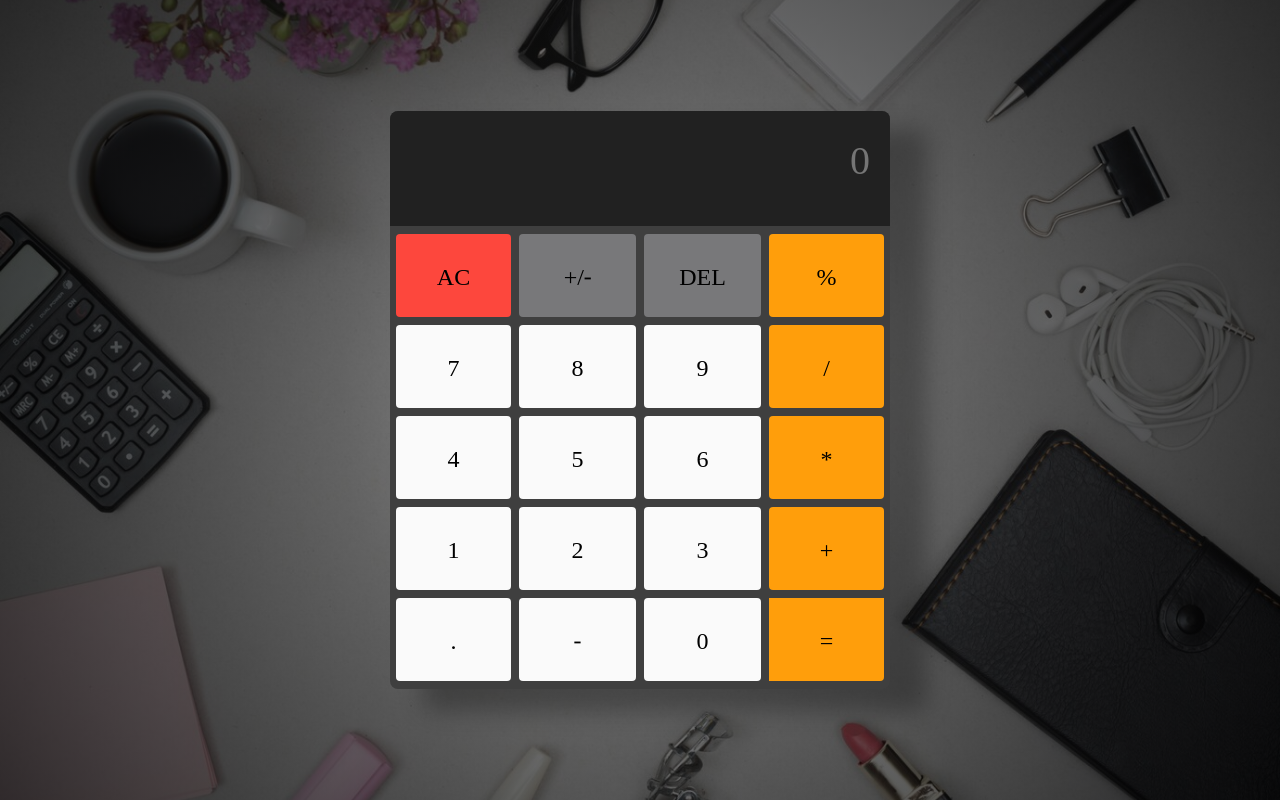
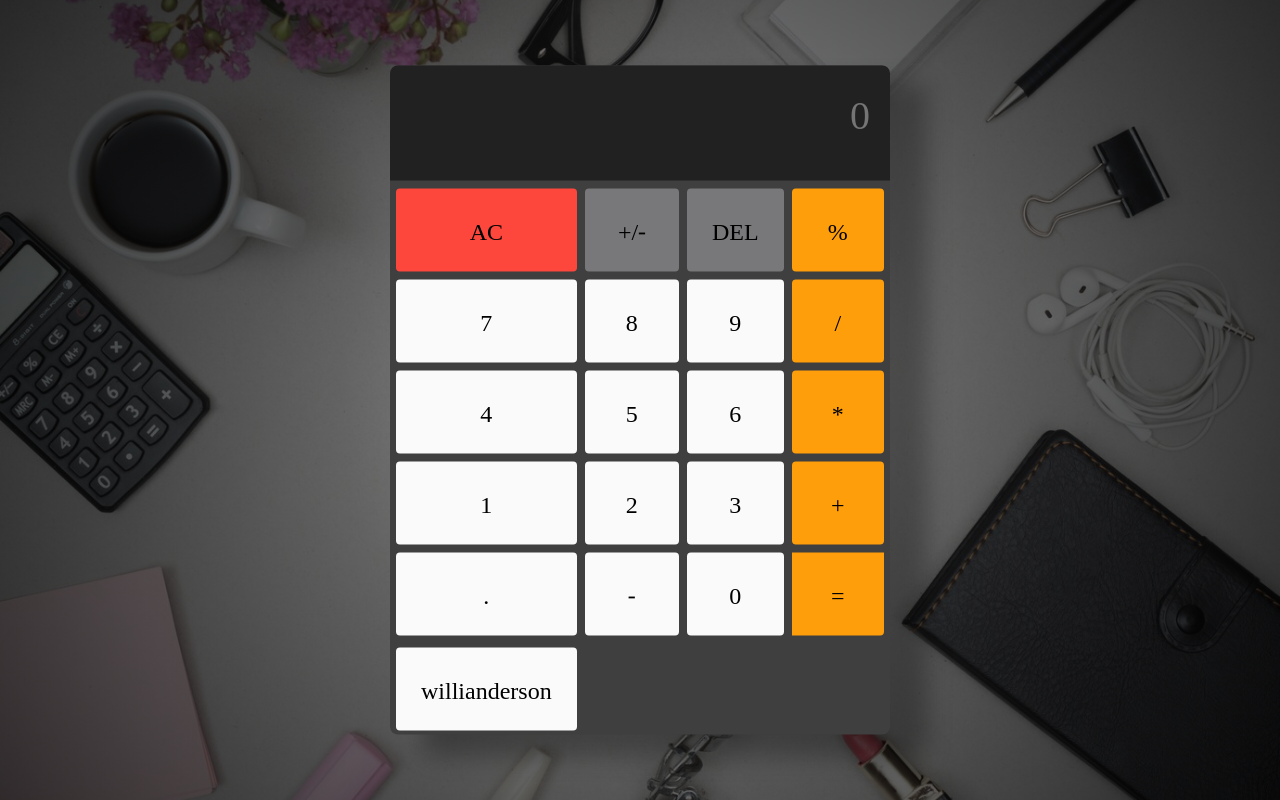
Before and after one commit to Willian1661/calculate_project, a website built with webpack: page src/pages/index.html in a window 1280 px wide. Built offline with nearby package versions, Linux system fonts and the light colour scheme.

Commit message:
creating component-buttom

```diff
--- a/package.json
+++ b/package.json
@@ -6,7 +6,7 @@
   "scripts": {
     "test": "jest --coverage",
     "build": "webpack",
-    "lint":"npx eslint ./src"
+    "lint": "npx eslint ./src"
   },
   "repository": {
     "type": "git",
@@ -31,6 +31,7 @@
     "webpack-cli": "^5.0.1"
   },
   "dependencies": {
+    "eslint-plugin-jest": "^27.1.7",
     "lodash": "^4.17.21"
   }
 }
--- /dev/null
+++ b/src/assets/components.js
@@ -0,0 +1,4 @@
+import buttom from "../components/buttom";
+
+const buttomsDiv = document.getElementById("buttoms");
+buttomsDiv.innerHTML += buttom('willianderson')
--- /dev/null
+++ b/src/components/buttom.js
@@ -0,0 +1,4 @@
+function buttom(content) {
+	return `<button class="buttom js-btn-padroes" data-valor"${content}">${content}</button>`;
+}
+module.exports = buttom;
--- a/src/pages/index.html
+++ b/src/pages/index.html
@@ -14,7 +14,7 @@
         <div class="result">
             <input type="text" placeholder="0" class="js-result">
         </div>
-        <div class="buttons">
+        <div class="buttons" id="buttoms">
             <button class="js-btn-iniciais js-btn-AC">AC</button>
             <button class="js-btn-iniciais js-btn-ma-me">+/-</button>
             <button class="js-btn-iniciais js-btn-DEL">DEL</button>
@@ -39,6 +39,7 @@
     </div>
 </div>
     <script src="/dist/bundle.js"></script>
+    <script src="/dist/components.js"></script>
 </body>
 
 </html>
--- a/webpack.config.js
+++ b/webpack.config.js
@@ -5,6 +5,7 @@ module.exports = {
   mode: 'development',
     entry:{
       bundle: './src/assets/main.js',
+      components: './src/assets/components.js',
     },
     output: {
       path: path.resolve(__dirname, 'dist'),
```
Also changed, not shown: test/components/buttom.test.js (added, +24 -0 lines), test/sum.js (deleted, +0 -4 lines), test/sum.test.js (deleted, +0 -8 lines), .eslintrc.js, 1 other file.
